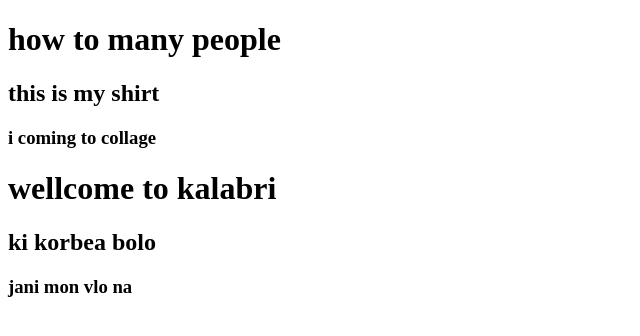
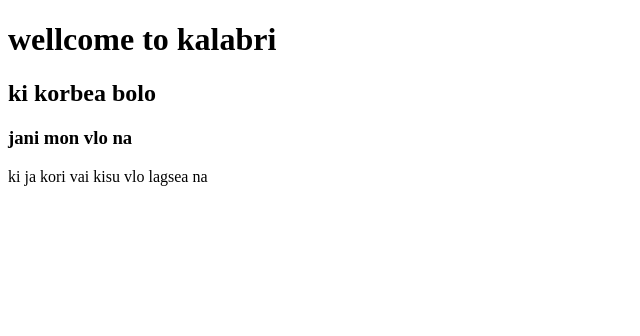
Before and after one commit to naimurrahamannaim/my-second-repo, a plain HTML site: page index.html in a window 1280 px wide. Shown: the whole page, without its empty margins (0-640 px from the left). Drawn offline with Linux system fonts and the light colour scheme.

Commit message:
chuadanga

```diff
--- a/index.html
+++ b/index.html
@@ -7,11 +7,10 @@
     <title>my-second-repo</title>
 </head>
 <body>
-    <h1>how to many people</h1>
-    <h2>this is my shirt</h2>
-    <h3>i coming to collage</h3>
+
     <h1>wellcome to kalabri</h1>
     <h2>ki korbea bolo</h2>
     <h3>jani mon vlo na</h3>
+    <p>ki ja kori vai kisu vlo lagsea na</p>
 </body>
 </html>
```
